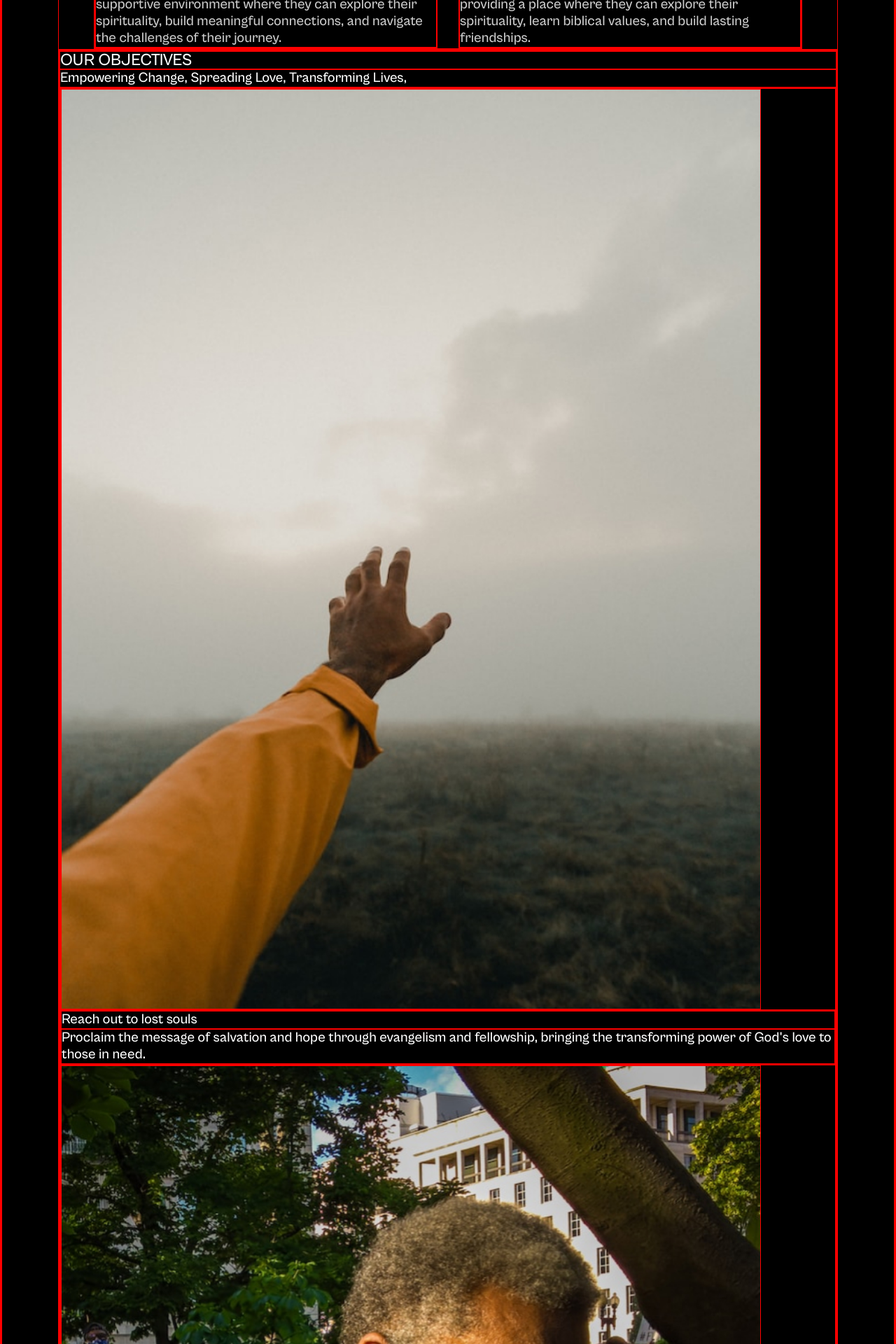
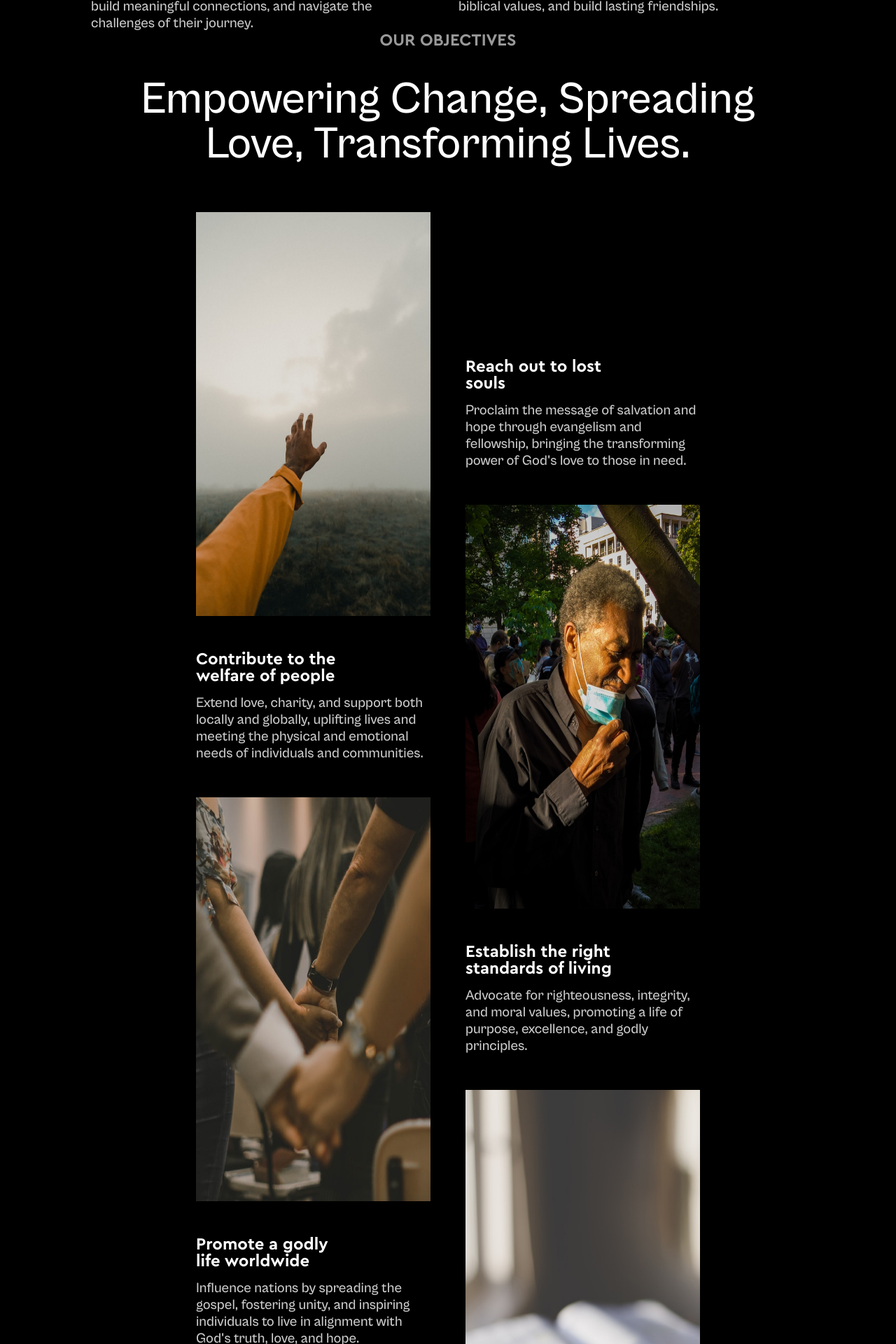
Before and after one commit to layefaa/dilovminsity.com, a Next.js app: page / in a window 1280 px wide. Shown: the part 2500-4420 px from the top of the page at 70% size. Built offline with nearby package versions, Linux system fonts and the light colour scheme.

Commit message:
our objective section

```diff
--- a/src/components/templates/OurObjectives.tsx
+++ b/src/components/templates/OurObjectives.tsx
@@ -1,47 +1,46 @@
 import React from 'react';
-import {homeHeaderStyle} from "@/styles";
 import {ourObjectives} from "@/constants/content";
 import Image from "next/image";
+import {CeraPro} from "@/fonts";
+
+const content = 'h-fit row-span-1'
+const image = 'relative row-span-3 aspect-ratio-[4]'
 
 const OurObjectives = () => {
   return (
-      <div>
-        <div>
-          <h2 className={`${homeHeaderStyle}`}>{ourObjectives.header}</h2>
-          <h3>{ourObjectives.paragraph}</h3>
-
-          <div>
-            <div className="image">
-              <Image width={1000} height={1000} src={ourObjectives.img1} alt={''}/>
+      <div className={'defaultContentContainer px-0 md:px-[5rem]'}>
+        <h2 className={`defaultHeader ${CeraPro.className} `}>{ourObjectives.header}</h2>
+        <h3 className={`defaultHeaderParagraph  mb-[2.5rem] `}>{ourObjectives.paragraph}</h3>
+        <div className={'grid grid-cols-2 grid-rows-9 gap-[5rem] text-left px-0 md:px-[15rem]'}>
+          <div className={`${image} `}>
+            <Image fill src={ourObjectives.img1} alt={''}/>
           </div>
-            <div className="content">
-              <h4>{ourObjectives.section1Header}</h4>
-              <h4>{ourObjectives.section1Paragraph}</h4>
+          <div></div>
+          <div className={`${content}`}>
+            <h4 className={`defaultSectionHeader ${CeraPro.className} w-2/3`}>{ourObjectives.section1Header}</h4>
+            <p className={'defaultSectionParagraph'}>{ourObjectives.section1Paragraph}</p>
           </div>
-            <div className="image">
-              <Image width={1000} height={1000} src={ourObjectives.img2} alt={''}/>
+          <div className={`${image}`}>
+            <Image fill src={ourObjectives.img2} alt={''}/>
           </div>
-            <div className="content">
-              <h4>{ourObjectives.section2Header}</h4>
-              <h4>{ourObjectives.section2Paragraph}</h4>
+          <div className={`${content}`}>
+            <h4 className={`defaultSectionHeader ${CeraPro.className} w-2/3`}>{ourObjectives.section2Header}</h4>
+            <p className={'defaultSectionParagraph'}>{ourObjectives.section2Paragraph}</p>
           </div>
-            <div className="image">
-              <Image width={1000} height={1000} src={ourObjectives.img3} alt={''}/>
+          <div className={`${image}`}>
+            <Image fill src={ourObjectives.img3} alt={''}/>
           </div>
-            <div className="content">
-              <h4>{ourObjectives.section3Header}</h4>
-              <h4>{ourObjectives.section3Paragraph}</h4>
+          <div className={`${content}`}>
+            <h4 className={`defaultSectionHeader ${CeraPro.className} w-2/3`}>{ourObjectives.section3Header}</h4>
+            <p className={'defaultSectionParagraph'}>{ourObjectives.section3Paragraph}</p>
           </div>
-            <div className="image">
-              <Image width={1000} height={1000} src={ourObjectives.img4} alt={''}/>
+          <div className={`${image}`}>
+            <Image fill src={ourObjectives.img4} alt={''}/>
           </div>
-            <div className="content">
-              <h4>{ourObjectives.section4Header}</h4>
-              <h4>{ourObjectives.section4Paragraph}</h4>
+          <div className={`${content}`}>
+            <h4 className={`defaultSectionHeader ${CeraPro.className} w-2/3`}>{ourObjectives.section4Header}</h4>
+            <p className={'defaultSectionParagraph'}>{ourObjectives.section4Paragraph}</p>
           </div>
-
-          </div>
-
         </div>
       </div>
   );
--- a/src/constants/content.ts
+++ b/src/constants/content.ts
@@ -59,7 +59,7 @@ export const ourCommunity = {
 
 export const ourObjectives = {
   header: 'OUR OBJECTIVES',
-  paragraph: 'Empowering Change, Spreading Love, \n' + ' Transforming Lives,',
+  paragraph: 'Empowering Change, Spreading Love, \n' + ' Transforming Lives.',
   img1: '/img/obj1.jpg',
   section1Header: ' Reach out to lost souls',
   section1Paragraph: 'Proclaim the message of salvation and hope through evangelism and fellowship, bringing the transforming power of God\'s love to those in need.\n',
--- a/src/styles/globals.css
+++ b/src/styles/globals.css
@@ -12,7 +12,7 @@
     padding: 0;
     margin: 0;
     font: inherit;
-    border: 1px solid red;
+    /*border: 1px solid red;*/
 }
 
 html {
--- a/tailwind.config.js
+++ b/tailwind.config.js
@@ -50,6 +50,9 @@ module.exports = {
 				'40': '4rem',
 				'48': '4.8rem',
 				'64': '6.4rem'
+			},
+			gridTemplateRows: {
+				'9': 'repeat(9, minmax(0, 1fr))',
 			}
 		},
 	},
```
Lines whose indentation alone changed are shown as unchanged.
